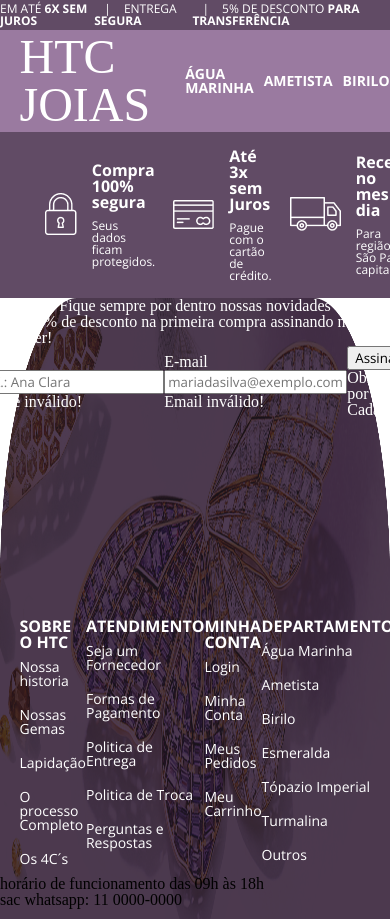
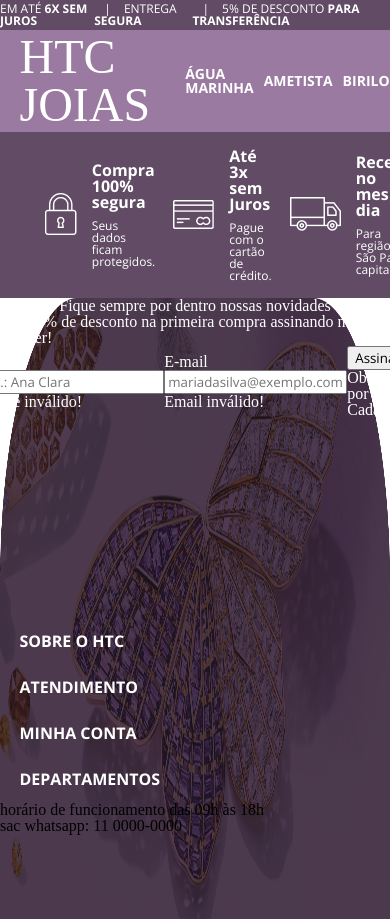
Before and after one commit to lindomarNascimento/loja-htc, a plain HTML site: page index.html in a window 390 px wide. Shown: the top 919 px of the page. Drawn offline with nearby package versions, Linux system fonts and the light colour scheme; a web font is replaced by a local one.

Commit message:
toggle footer

```diff
--- a/src/css/styles.scss
+++ b/src/css/styles.scss
@@ -264,16 +264,15 @@
 }
 
 .footer__links {
-  h3 {
-    font-size: calculadora-rem(16);
-    color: $white;
-    text-transform: uppercase;
-  }
+  @include container-center();
 }
 
 .footer__links-container {
-  @include container-center();
   @include flex(space-between, flex-start);
+
+  @media (max-width: 1124px) {
+    flex-direction: column;
+  }
 }
 
 .footer__links-title {
@@ -282,6 +281,11 @@
   font-weight: bold;
   text-transform: uppercase;
   font-family: "Open Sans", sans-serif;
+
+  @media (max-width: 1124px) {
+    padding: 5px 0;
+    margin: 10px 0;
+  }
 }
 
 .footer__links-link {
@@ -298,3 +302,25 @@
     color: darken($white, 30%);
   }
 }
+
+.footer__links-list {
+  @media (max-width: 1124px) {
+    // .footer__links-link {
+    //   display: none;
+    // }
+    // &.showMenu {
+    //   .footer__links-link {
+    //     display: flex;
+    //   }
+    // }
+
+    max-height: 0;
+    overflow: hidden;
+
+    transition-duration: 300ms;
+    &.showMenu {
+      max-height: 100%;
+      overflow: visible;
+    }
+  }
+}
```
Also changed, not shown: src/css/styles.css, 1 other file.
